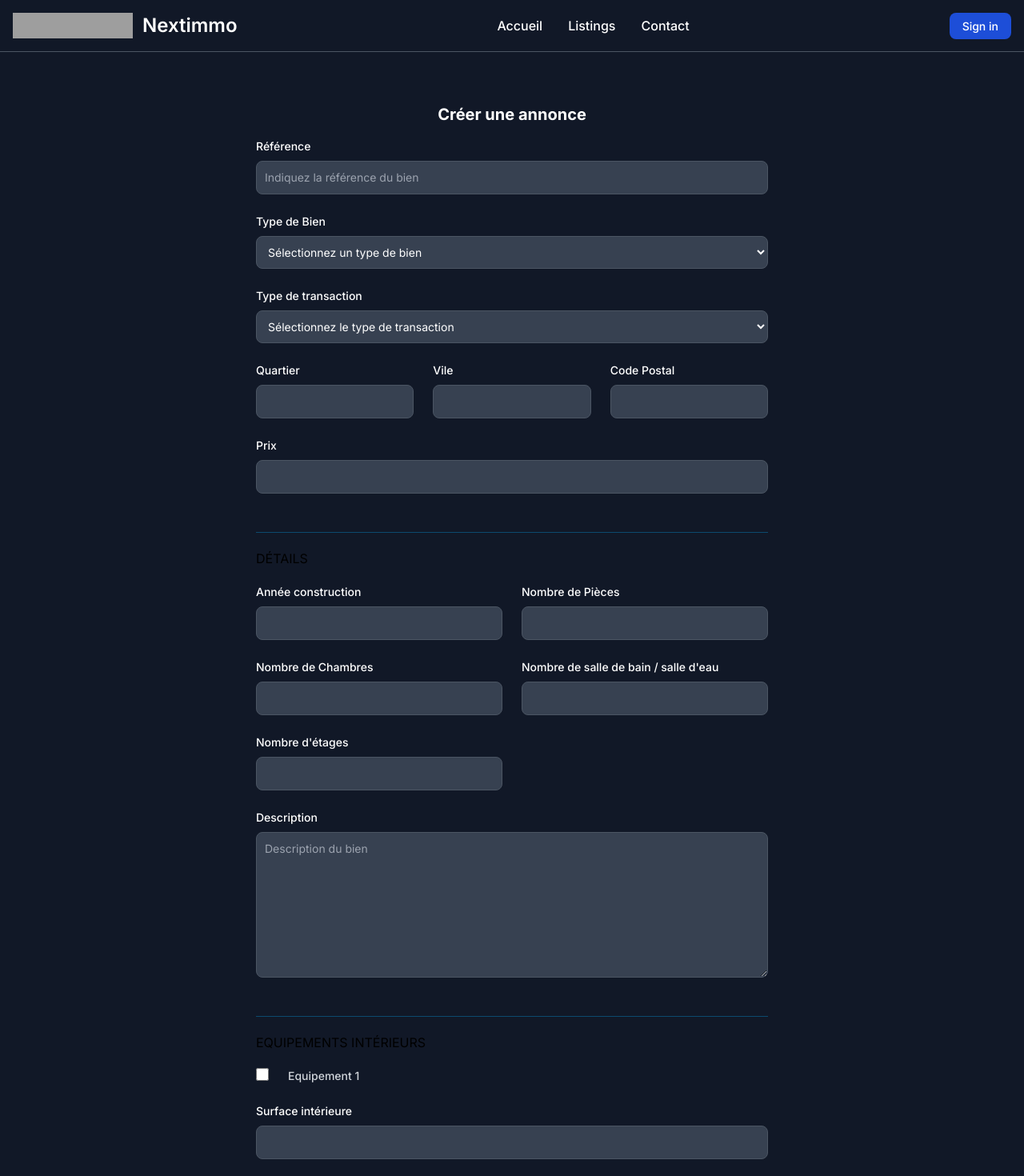
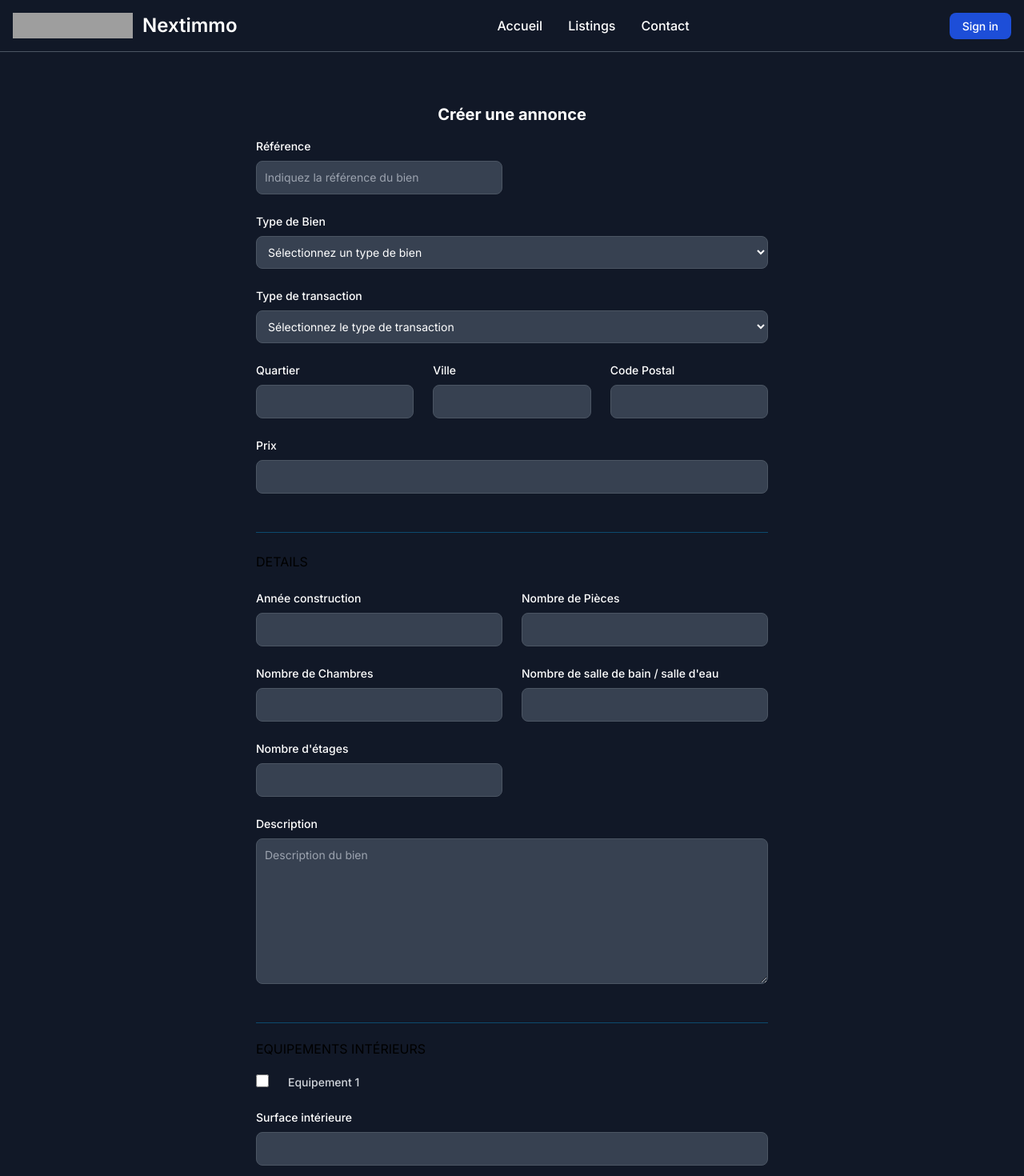
Before and after one commit to Ayrow/nextimmo, a Next.js app: page /dashboard/add-listing in a window 1280 px wide. Shown: the top 1470 px of the page at 80% size. Built offline with nearby package versions, Linux system fonts and the light colour scheme; no server answers; grey boxes are pictures that could not be loaded.

Commit message:
setup SectionWithTitle component

```diff
--- a/src/app/dashboard/add-listing/page.js
+++ b/src/app/dashboard/add-listing/page.js
@@ -1,15 +1,30 @@
 'use client';
 
+import SectionWithTitle from '@/components/listingsForm/SectionWithTitle';
+import { useState } from 'react';
+
+const initialState = {
+  ref: '',
+};
+
 const AddListing = () => {
+  const [values, setValues] = useState(initialState);
+  const [isLocation, setIsLocation] = useState(false);
+
+  const handleChange = (e) => {
+    setValues({ ...values, [e.target.name]: e.target.value });
+  };
+
   return (
     <section className='bg-gray-900'>
       <div className='py-8 px-4 mx-auto max-w-2xl lg:py-16'>
         <h2 className='mb-4 text-xl text-center font-bold text-white'>
           Créer une annonce
         </h2>
+
         <form action='#'>
           <div className='grid gap-4 sm:grid-cols-2 sm:gap-6'>
-            <div className='sm:col-span-2'>
+            <div className=''>
               <label className='block mb-2 text-sm font-medium text-white'>
                 Référence
               </label>
@@ -52,7 +67,7 @@ const AddListing = () => {
               </select>
             </div>
 
-            <div className='sm:col-span-2 flex gap-4 sm:gap-6'>
+            <div className='sm:col-span-2 flex wrap gap-4 sm:gap-6'>
               <div className='sm:col-span-2'>
                 <label className='block mb-2 text-sm font-medium text-white'>
                   Quartier
@@ -67,7 +82,7 @@ const AddListing = () => {
               </div>
               <div className='sm:col-span-2'>
                 <label className='block mb-2 text-sm font-medium text-white'>
-                  Vile
+                  Ville
                 </label>
                 <input
                   type='tex'
@@ -105,9 +120,7 @@ const AddListing = () => {
             </div>
           </div>
 
-          <div className='border-t border-sky-900 mt-12'>
-            <h3 className='py-5 uppercase'>Détails</h3>
-            <div className='grid gap-4 sm:grid-cols-2 sm:gap-6'>
+          <SectionWithTitle title='Details'>
             <div>
               <label className='block mb-2 text-sm font-medium text-white'>
                 Année construction
@@ -178,8 +191,7 @@ const AddListing = () => {
                 className='block p-2.5 w-full text-sm rounded-lg border bg-gray-700 border-gray-600 placeholder-gray-400 text-white focus:ring-gray-500 focus:border-gray-500'
                 placeholder='Description du bien'></textarea>
             </div>
-            </div>
-          </div>
+          </SectionWithTitle>
 
           <div className='border-t border-sky-900 mt-12'>
             <h3 className='py-5 uppercase'>Equipements Intérieurs</h3>
--- /dev/null
+++ b/src/components/listingsForm/SectionWithTitle.js
@@ -0,0 +1,10 @@
+const SectionWithTitle = ({ children, title }) => {
+  return (
+    <div className='border-t border-sky-900 mt-12'>
+      <h3 className=' py-6 uppercase'>{title}</h3>
+      <div className='grid gap-4 sm:grid-cols-2 sm:gap-6'>{children}</div>
+    </div>
+  );
+};
+
+export default SectionWithTitle;
```
Lines whose indentation alone changed are shown as unchanged.
